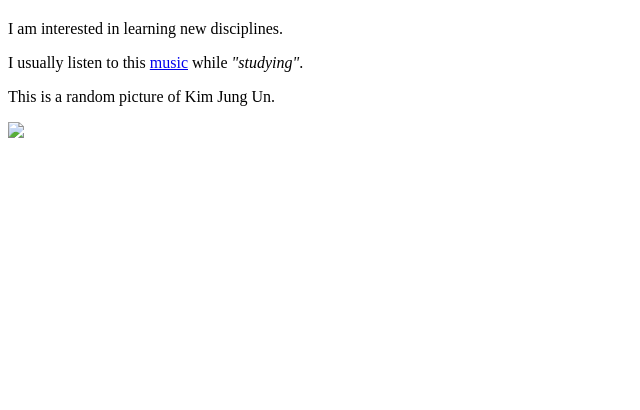
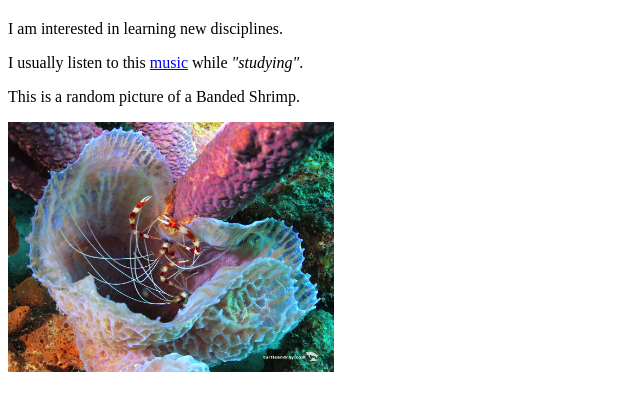
Before and after one commit to JonoLChang/Web-Developer-Boot-Camp-Front-End, a plain HTML site: page Boot_Camp.html in a window 1280 px wide. Shown: the part 60-470 px from the top of the page, without its empty margins (0-640 px from the left). Drawn offline with Linux system fonts and the light colour scheme.

Commit message:
trying out branches

```diff
--- a/Boot_Camp.html
+++ b/Boot_Camp.html
@@ -10,7 +10,7 @@
         <p>I usually listen to this
             <a href="https://www.youtube.com/watch?v=hHW1oY26kxQ" title="lofi hip hop radio - beats to relax/study" target="_">music</a>
             while <em>"studying"</em>.</p>
-        <p>This is a random picture of Kim Jung Un.</p>
-        <img src="banded-shrimp.jpg">
+        <p>This is a random picture of a Banded Shrimp.</p>
+        <img src="images/Banded-shrimp.jpg" alt="A Banded Shrimp" height="250" width="">
     </body>
 </html>
```
Also changed, not shown: Images/Banded-shrimp.jpg (added), 1 other file.
